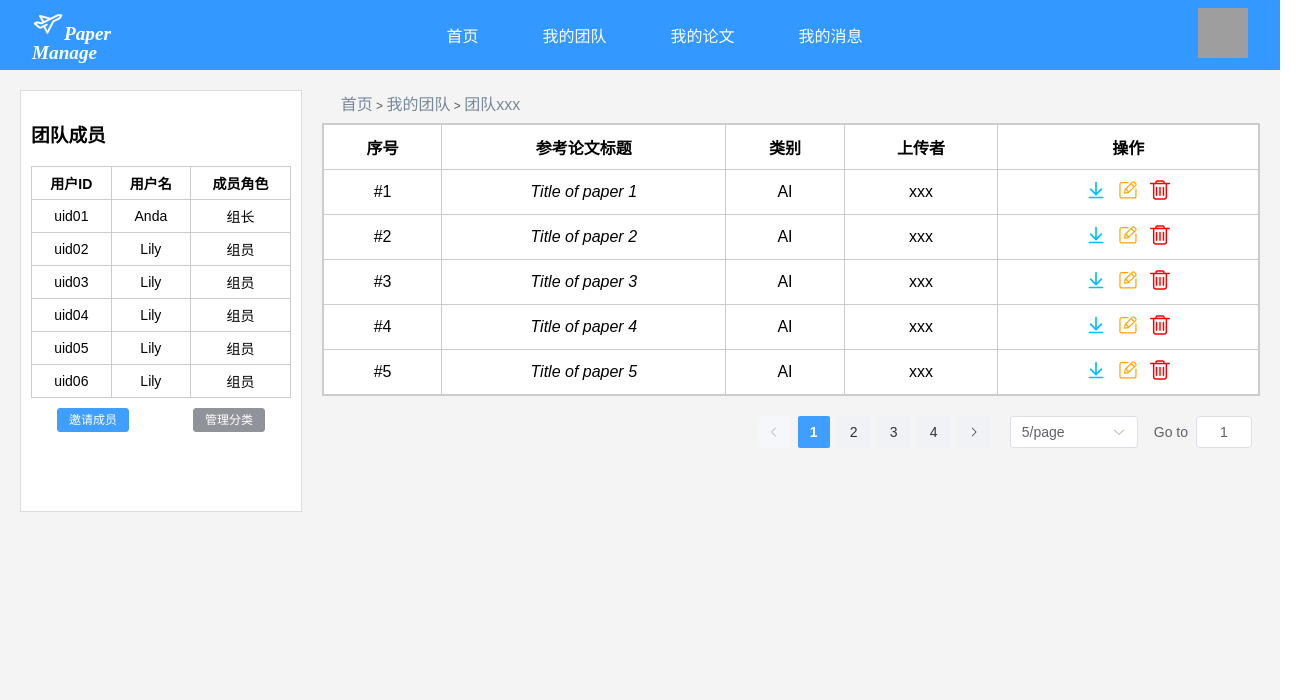
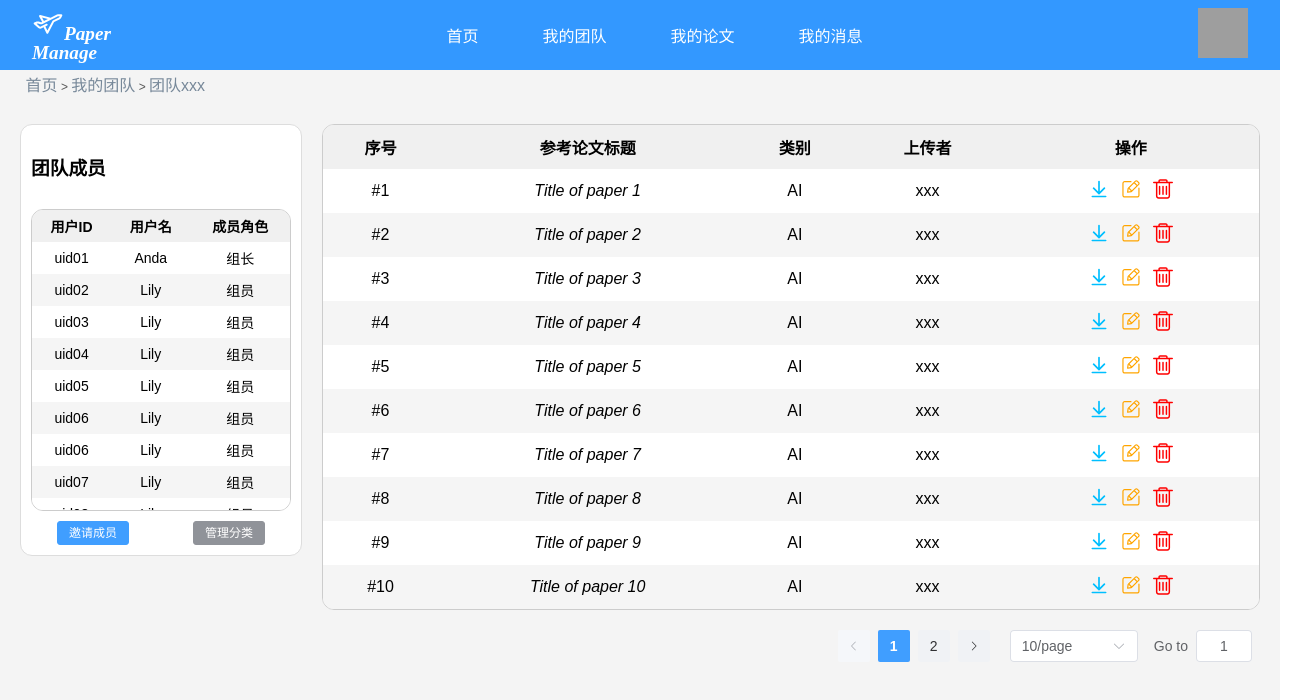
Before and after one commit to NingNZ/Paper-Manage-System, a Vue app in the folder vueProject/: page /other in a window 1280 px wide. Shown: the top 700 px of the page, 1306 px wide, since content can reach past the window. Built offline with nearby package versions, Linux system fonts and the light colour scheme; grey boxes are pictures that could not be loaded; what particles.vue3 would draw is missing.

Commit message:
优化ManageTeamArticle

```diff
--- a/vueProject/pages/ManageTeamArticle.vue
+++ b/vueProject/pages/ManageTeamArticle.vue
@@ -2,12 +2,16 @@
   <div class="container">
     <!-- 顶部导航栏 -->
     <bar></bar>
+    <div class="breadcrumb">
+      <a href="/">首页</a> &gt; <a href="/myteam">我的团队</a> &gt; <a href="/other">团队xxx</a>
+    </div>
 
     <!-- 页面主体 -->
     <main class="main-wrapper">
       <!-- 左侧表格 -->
       <aside class="left-table">
         <h3>团队成员</h3>
+        <div class="member-table-container">
           <table class="member-table">
             <thead>
               <tr>
@@ -17,13 +21,16 @@
               </tr>
             </thead>
             <tbody>
-            <tr v-for="(member, index) in members" :key="index">
+              <tr v-for="(member, index) in members" :key="index"
+                  :class="index % 2 === 0 ? 'even-row' : 'odd-row'">
                 <td>{{ member.id }}</td>
                 <td>{{ member.name }}</td>
                 <td>{{ member.role }}</td>
               </tr>
             </tbody>
           </table>
+        </div>
+
         <div class="buttons">
           <el-button type="primary" size="small" @click="openInviteDialog">邀请成员</el-button>
           <el-button type="info" size="small" @click="showCategoryManager = true">管理分类</el-button>
@@ -32,8 +39,6 @@
 
       <!-- 右侧内容 -->
       <section class="content">
-        <div class="breadcrumb"><a href="/">首页</a> &gt; <a href="/myteam">我的团队</a> &gt; <a href="/other">团队xxx</a></div>
-
         <div class="table-wrapper">
           <table class="custom-table">
             <thead>
@@ -46,7 +51,8 @@
               </tr>
             </thead>
             <tbody>
-              <tr v-for="(paper, index) in pagedPapers" :key="index">
+              <tr v-for="(paper, index) in pagedPapers" :key="index"
+                  :class="index % 2 === 0 ? 'even-row' : 'odd-row'">
                 <td>#{{ (currentPage - 1) * pageSize + index + 1 }}</td>
                 <td><em>{{ paper.title }}</em></td>
                 <td>{{ paper.category }}</td>
@@ -66,7 +72,7 @@
           layout="prev, pager, next, sizes, jumper"
           :total="papers.length"
           :page-size="pageSize"
-          :page-sizes="[5, 10, 20]"
+          :page-sizes="[10, 20, 50]"
           :current-page="currentPage"
           @current-change="handlePageChange"
           @size-change="handleSizeChange"
@@ -110,7 +116,10 @@ const members = [
   { id: 'uid03', name: 'Lily', role: '组员' },
   { id: 'uid04', name: 'Lily', role: '组员' },
   { id: 'uid05', name: 'Lily', role: '组员' },
-  { id: 'uid06', name: 'Lily', role: '组员' }
+  { id: 'uid06', name: 'Lily', role: '组员' },
+  { id: 'uid06', name: 'Lily', role: '组员' },
+  { id: 'uid07', name: 'Lily', role: '组员' },
+  { id: 'uid08', name: 'Lily', role: '组员' }
 ]
 
 const papers = Array.from({ length: 20 }, (_, i) => ({
@@ -120,7 +129,7 @@ const papers = Array.from({ length: 20 }, (_, i) => ({
 }))
 
 const currentPage = ref(1)
-const pageSize = ref(5)
+const pageSize = ref(10)
 const showCategoryManager = ref(false)
 const inviteDialogRef = ref(null)
 
@@ -144,6 +153,13 @@ function openInviteDialog() {
 </script>
 
 <style scoped>
+.even-row {
+  background-color: #ffffff;
+}
+.odd-row {
+  background-color: #f5f5f5;
+}
+
 .container {
   min-height: 100vh;
   background-color: #f4f4f4;
@@ -163,21 +179,40 @@ function openInviteDialog() {
   background: white;
   border: 1px solid #ddd;
   padding: 10px;
-  max-height: 400px;
-  overflow-y: auto;
+  height: 100%;
+  display: flex;
+  flex-direction: column;
+  border-radius: 12px;
 }
 
 .member-table {
   width: 100%;
-  border-collapse: collapse;
+  border-spacing: 0;
+  margin: 0;
+}
+
+.member-table thead th {
+  position: sticky;
+  top: 0;
+  background-color: #f0f0f0;
+  z-index: 1;
 }
 
 .member-table th,
 .member-table td {
-  border: 1px solid #ccc;
+  border: 0px solid #ccc;
   padding: 6px;
   font-size: 14px;
   text-align: center;
+}
+
+.member-table-container {
+  flex: 1;
+  overflow-y: auto;
+  max-height: 300px;
+  margin-top: 10px;
+  border: 1px solid #ccc;
+  border-radius: 12px;
 }
 
 .buttons {
@@ -199,20 +234,30 @@ function openInviteDialog() {
 }
 
 .table-wrapper {
-  max-height: 300px;
+  max-height: 500px;
   overflow-y: auto;
   background: white;
   border: 1px solid #ccc;
+  padding: 0;
+  border-radius: 12px;
 }
 
 .custom-table {
   width: 100%;
-  border-collapse: collapse;
+  border-spacing: 0;
+  margin: 0;
+}
+
+.custom-table th {
+  position: sticky;
+  top: 0;
+  background-color: #f0f0f0;
+  z-index: 1;
 }
 
 .custom-table th,
 .custom-table td {
-  border: 1px solid #ccc;
+  border: 0px solid #ccc;
   padding: 10px;
   text-align: center;
 }
```
Lines whose indentation alone changed are shown as unchanged.
